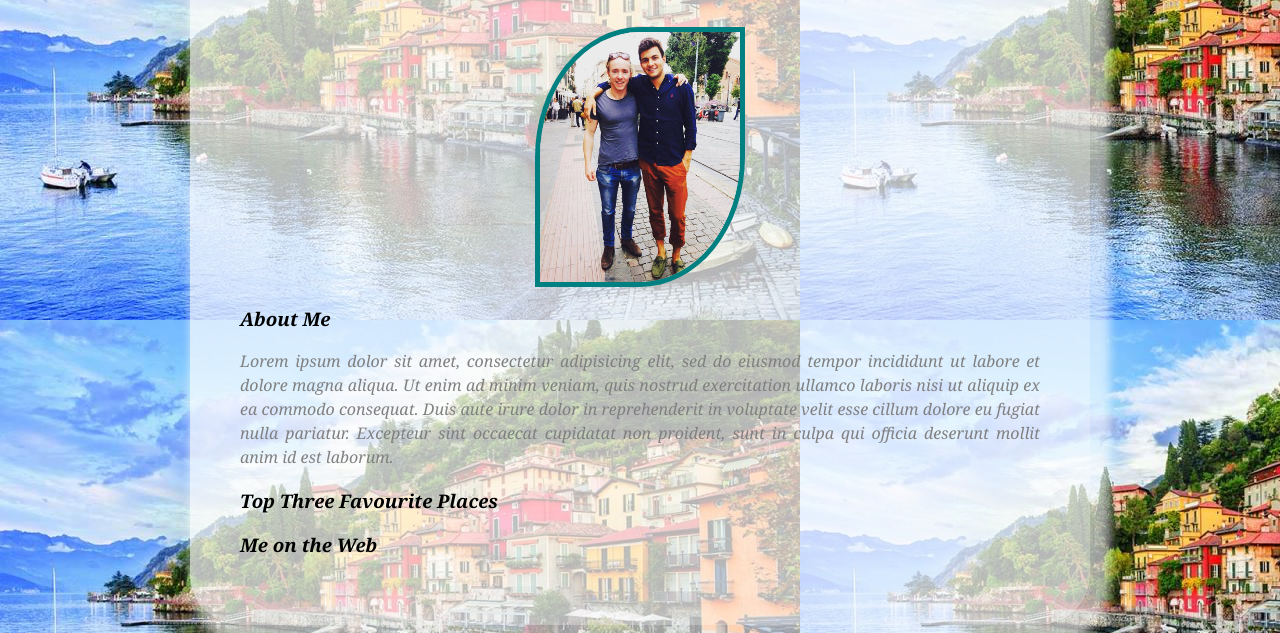
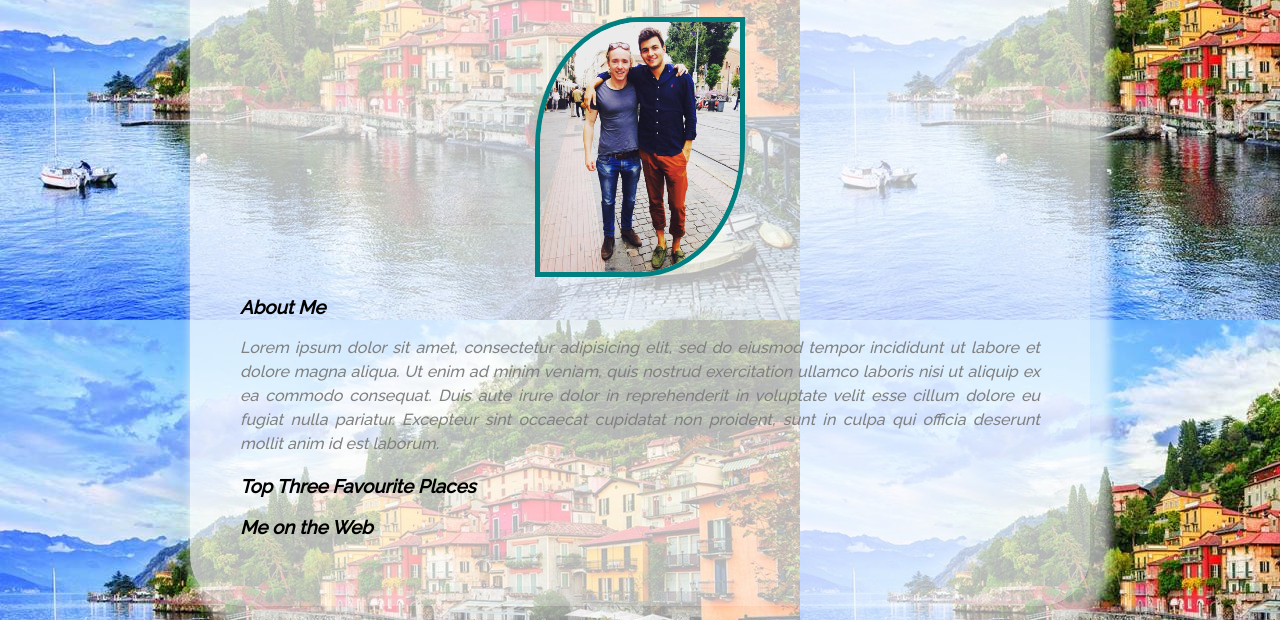
Before and after one commit to AnthonyGarai/AnthonyGarai.github.io, a plain HTML site: page index.html in a window 1280 px wide. Shown: the part 180-813 px from the top of the page. Drawn offline with nearby package versions, Linux system fonts and the light colour scheme.

Commit message:
Fixed styles

```diff
--- a/index.html
+++ b/index.html
@@ -1,11 +1,11 @@
 <!doctype html>
 <html>
 	<head>
-		<link rel="stylesheet" href="css/style.css">
+		<link rel="stylesheet" href="css/Style.css">
 		<!-- information about the page goes here -->
 		<title>Anthony Garai</title>
 		<meta charset="utf-8">
-		<Link href= <link href='https://fonts.googleapis.com/css?family=Raleway:500' rel='stylesheet' type='text/css'>
+		<link href='https://fonts.googleapis.com/css?family=Raleway:500' rel='stylesheet' type='text/css'>
 	</head>
 
 	<body>
```
